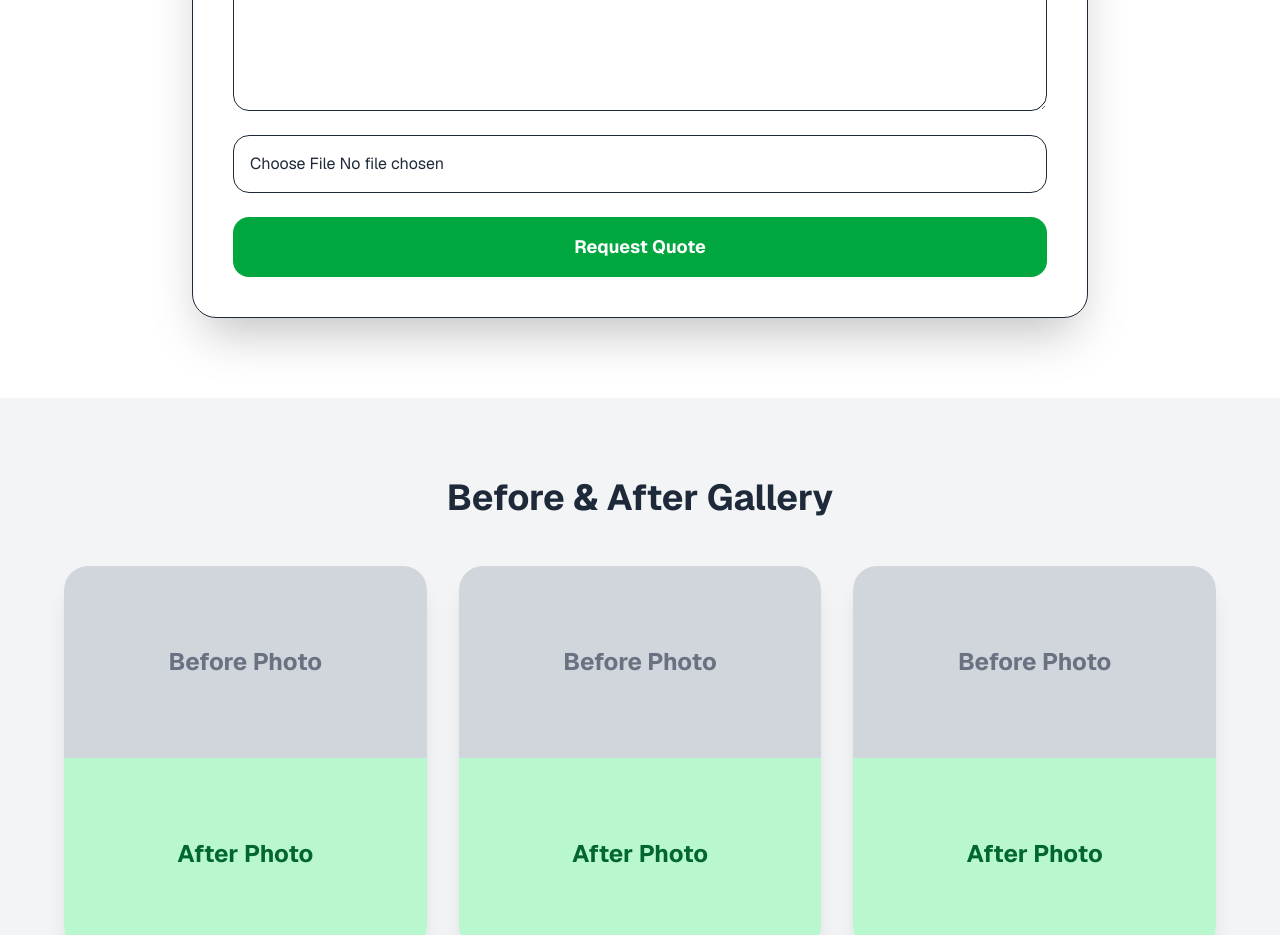
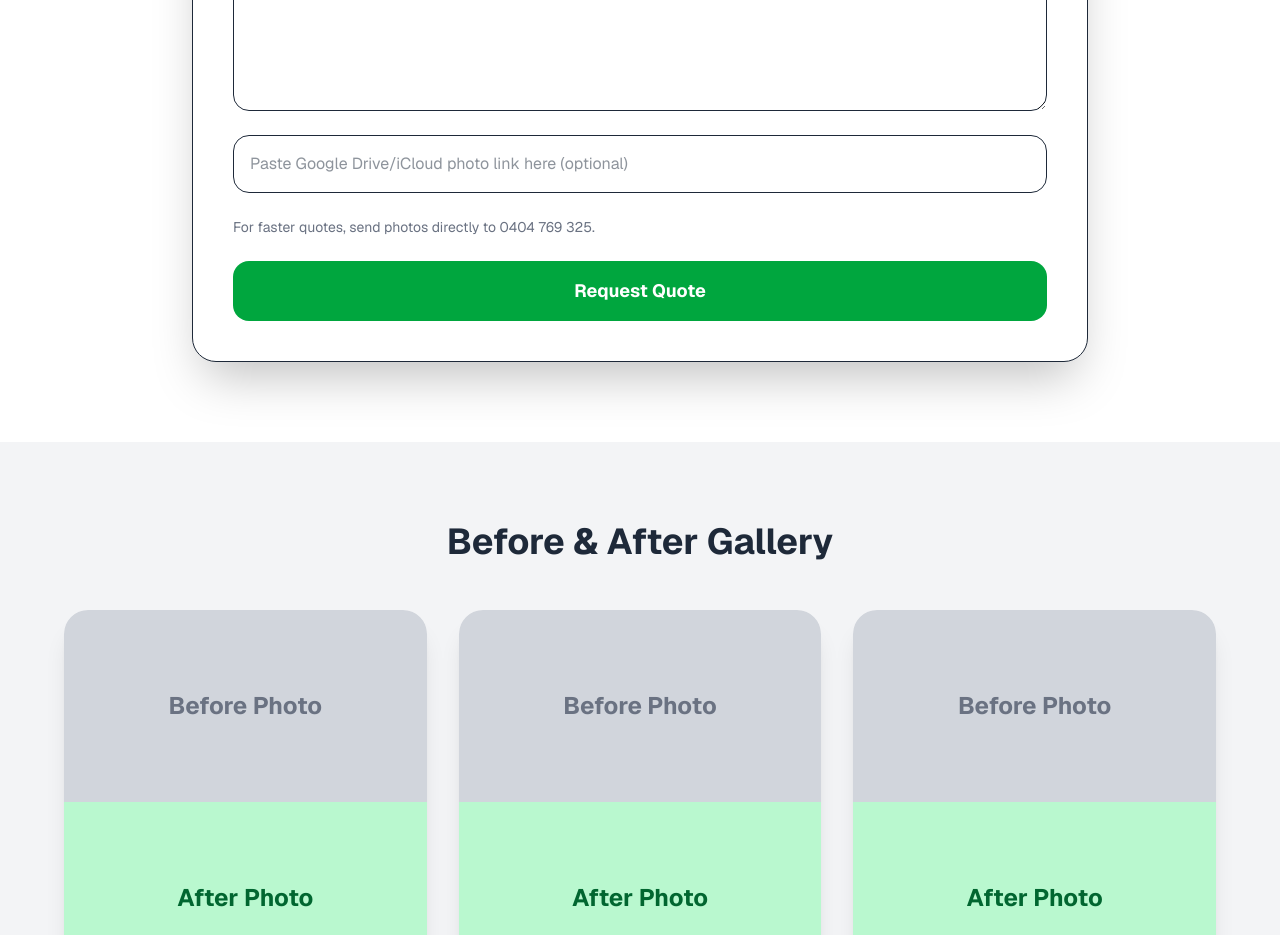
Before and after one commit to JunkGoneWA/Junk-Gone-WA, a Next.js app: page / in a window 1280 px wide. Shown: the part 1740-2675 px from the top of the page. Built offline with nearby package versions, Linux system fonts and the light colour scheme.

Commit message:
updated photo instructions

```diff
--- a/app/page.tsx
+++ b/app/page.tsx
@@ -125,11 +125,15 @@ export default function JunkGoneWA() {
               className="border p-4 rounded-2xl md:col-span-2"
             ></textarea>
             <input
-  type="file"
-  name="photo"
-  accept="image/*"
+  type="text"
+  name="photoLink"
+  placeholder="Paste Google Drive/iCloud photo link here (optional)"
   className="border p-4 rounded-2xl md:col-span-2"
 />
+
+<p className="text-sm text-gray-500 md:col-span-2">
+  For faster quotes, send photos directly to 0404 769 325.
+</p>
 
             <button
               className="bg-green-600 hover:bg-green-700 text-white py-4 rounded-2xl font-bold text-lg md:col-span-2 transition"
```
